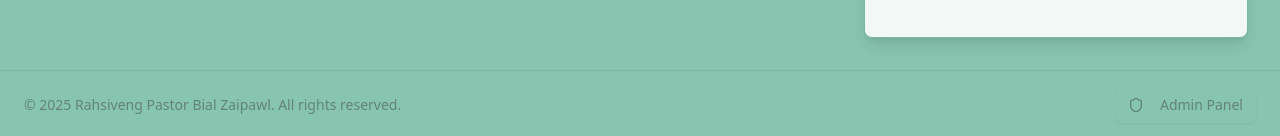
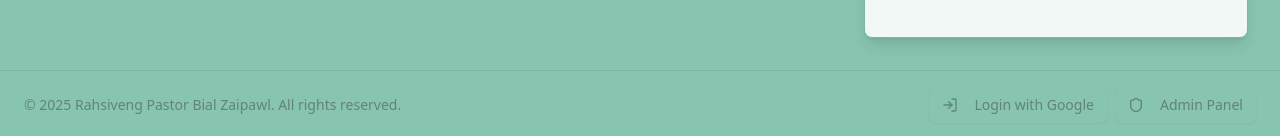
Before and after one commit to koparalte/rahsivengpastorbialzaipawl, a Next.js app: page / in a window 1280 px wide. Shown: the part 1223-1359 px from the top of the page. Built offline with nearby package versions, Linux system fonts and the light colour scheme; no server answers; the database is empty.

Commit message:
now create a login for the main page with an option to login with google account. login and log out button on the bottom of the page

```diff
--- a/src/app/layout.tsx
+++ b/src/app/layout.tsx
@@ -3,6 +3,7 @@ import type {Metadata} from 'next';
 import { Roboto } from 'next/font/google'; // Import Roboto
 import './globals.css';
 import { Toaster } from "@/components/ui/toaster";
+import { AuthProvider } from '@/contexts/auth-context'; // Import AuthProvider
 
 // Configure Roboto
 const roboto = Roboto({
@@ -17,7 +18,7 @@ export const metadata: Metadata = {
   description: 'Zaipawl info',
   manifest: '/manifest.json',
   themeColor: '#98D2C0',
-  icons: '/app_icon.png', // Added this line to reference the new icon
+  icons: '/app_icon.png',
 };
 
 export default function RootLayout({
@@ -27,10 +28,11 @@ export default function RootLayout({
 }>) {
   return (
     <html lang="en">
-      {/* Apply Roboto font variable to the body */}
       <body className={`${roboto.variable} antialiased`}>
-        {children}
-        <Toaster />
+        <AuthProvider> {/* Wrap children with AuthProvider */}
+          {children}
+          <Toaster />
+        </AuthProvider>
       </body>
     </html>
   );
--- a/src/components/layout/footer.tsx
+++ b/src/components/layout/footer.tsx
@@ -4,26 +4,57 @@
 import { useState, useEffect } from 'react';
 import Link from 'next/link';
 import { Button } from '@/components/ui/button';
-import { Shield } from 'lucide-react';
+import { Shield, LogIn, LogOut, UserCircle, Loader2 } from 'lucide-react';
+import { useAuth } from '@/contexts/auth-context';
 
 export function AppFooter() {
   const [currentYear, setCurrentYear] = useState<number | null>(null);
+  const { user, loading: authLoading, loginWithGoogle, logout, authError } = useAuth();
 
   useEffect(() => {
     setCurrentYear(new Date().getFullYear());
   }, []);
 
   return (
-    <footer className="flex flex-col sm:flex-row items-center justify-between py-4 px-6 text-sm text-muted-foreground border-t gap-4 sm:gap-0">
+    <footer className="flex flex-col items-center justify-between py-4 px-6 text-sm text-muted-foreground border-t gap-4 sm:flex-row">
       <span className="text-center sm:text-left">
         © {currentYear !== null ? currentYear : '...'} Rahsiveng Pastor Bial Zaipawl. All rights reserved.
       </span>
+      <div className="flex flex-col sm:flex-row items-center gap-2">
+        {authError && !user && (
+          <span className="text-xs text-destructive mr-2 text-center sm:text-right">
+            Auth Error: {authError.length > 50 ? authError.substring(0, 50) + "..." : authError}
+          </span>
+        )}
+        {authLoading ? (
+          <Button variant="outline" size="sm" disabled className="shadow-sm">
+            <Loader2 className="mr-2 h-4 w-4 animate-spin" />
+            Loading...
+          </Button>
+        ) : user ? (
+          <>
+            <span className="flex items-center text-xs sm:text-sm">
+              <UserCircle className="mr-1.5 h-4 w-4" />
+              {user.displayName || user.email}
+            </span>
+            <Button variant="outline" size="sm" onClick={logout} className="shadow-sm hover:shadow-md transition-shadow">
+              <LogOut className="mr-2 h-4 w-4" />
+              Logout
+            </Button>
+          </>
+        ) : (
+          <Button variant="outline" size="sm" onClick={loginWithGoogle} className="shadow-sm hover:shadow-md transition-shadow">
+            <LogIn className="mr-2 h-4 w-4" />
+            Login with Google
+          </Button>
+        )}
         <Link href="/admin/dashboard">
           <Button variant="outline" size="sm" className="shadow-sm hover:shadow-md transition-shadow">
             <Shield className="mr-2 h-4 w-4" />
             Admin Panel
           </Button>
         </Link>
+      </div>
     </footer>
   );
 }
--- /dev/null
+++ b/src/contexts/auth-context.tsx
@@ -0,0 +1,134 @@
+
+"use client";
+
+import type { User as FirebaseUser } from 'firebase/auth';
+import { onAuthStateChanged } from 'firebase/auth';
+import React, { createContext, useContext, useEffect, useState, type ReactNode } from 'react';
+import { auth, GoogleAuthProvider, signInWithPopup, firebaseSignOut, firebaseInitializationError } from '@/lib/firebase';
+import { useToast } from '@/hooks/use-toast';
+
+interface AuthContextType {
+  user: FirebaseUser | null;
+  loading: boolean;
+  loginWithGoogle: () => Promise<void>;
+  logout: () => Promise<void>;
+  authError: string | null;
+}
+
+const AuthContext = createContext<AuthContextType | undefined>(undefined);
+
+export function AuthProvider({ children }: { children: ReactNode }) {
+  const [user, setUser] = useState<FirebaseUser | null>(null);
+  const [loading, setLoading] = useState(true);
+  const [authError, setAuthError] = useState<string | null>(firebaseInitializationError);
+  const { toast } = useToast();
+
+  useEffect(() => {
+    if (!auth) {
+      setLoading(false);
+      if (!authError) { // Set error only if not already set by initialization
+        setAuthError("Firebase Auth is not available. Please check your Firebase configuration.");
+      }
+      return;
+    }
+    setAuthError(null); // Clear any previous init error if auth is now available
+    const unsubscribe = onAuthStateChanged(auth, (currentUser) => {
+      setUser(currentUser);
+      setLoading(false);
+    }, (error) => {
+      console.error("Auth state change error:", error);
+      setAuthError(error.message);
+      setLoading(false);
+      toast({
+        title: "Authentication Error",
+        description: "Could not verify authentication status.",
+        variant: "destructive",
+      });
+    });
+
+    return () => unsubscribe();
+  }, [toast, authError]);
+
+  const loginWithGoogle = async () => {
+    if (!auth) {
+      toast({
+        title: "Login Error",
+        description: "Firebase Auth is not available.",
+        variant: "destructive",
+      });
+      setAuthError("Firebase Auth is not available for login.");
+      return;
+    }
+    setLoading(true);
+    try {
+      const provider = new GoogleAuthProvider();
+      await signInWithPopup(auth, provider);
+      toast({
+        title: "Login Successful",
+        description: "You've successfully signed in with Google.",
+      });
+      setAuthError(null);
+    } catch (error: any) {
+      console.error("Google login error:", error);
+      let errorMessage = "Failed to sign in with Google. Please try again.";
+      if (error.code === 'auth/popup-closed-by-user') {
+        errorMessage = "Login cancelled. The Google Sign-In popup was closed.";
+      } else if (error.code === 'auth/cancelled-popup-request') {
+        errorMessage = "Login cancelled. Multiple login popups were opened.";
+      }
+      toast({
+        title: "Login Failed",
+        description: errorMessage,
+        variant: "destructive",
+      });
+      setAuthError(errorMessage);
+    } finally {
+      setLoading(false);
+    }
+  };
+
+  const logout = async () => {
+    if (!auth) {
+      toast({
+        title: "Logout Error",
+        description: "Firebase Auth is not available.",
+        variant: "destructive",
+      });
+      setAuthError("Firebase Auth is not available for logout.");
+      return;
+    }
+    setLoading(true);
+    try {
+      await firebaseSignOut(auth);
+      toast({
+        title: "Logged Out",
+        description: "You have been successfully logged out.",
+      });
+      setAuthError(null);
+    } catch (error: any) {
+      console.error("Logout error:", error);
+      toast({
+        title: "Logout Failed",
+        description: error.message || "Failed to log out. Please try again.",
+        variant: "destructive",
+      });
+      setAuthError(error.message);
+    } finally {
+      setLoading(false);
+    }
+  };
+
+  return (
+    <AuthContext.Provider value={{ user, loading, loginWithGoogle, logout, authError }}>
+      {children}
+    </AuthContext.Provider>
+  );
+}
+
+export function useAuth() {
+  const context = useContext(AuthContext);
+  if (context === undefined) {
+    throw new Error('useAuth must be used within an AuthProvider');
+  }
+  return context;
+}
--- a/src/lib/firebase.ts
+++ b/src/lib/firebase.ts
@@ -2,13 +2,19 @@
 
 import { initializeApp, getApp, getApps, type FirebaseApp } from "firebase/app";
 import { getFirestore, type Firestore } from "firebase/firestore";
+import {
+  getAuth,
+  type Auth,
+  GoogleAuthProvider,
+  signInWithPopup,
+  signOut as firebaseSignOut // Renamed to avoid conflict
+} from "firebase/auth";
 
 let app: FirebaseApp | null = null;
 let db: Firestore | null = null;
+let auth: Auth | null = null;
 let firebaseInitializationError: string | null = null;
 
-// Check if NEXT_PUBLIC_FIREBASE_PROJECT_ID is available.
-// This is crucial for Firebase to initialize.
 const projectId = process.env.NEXT_PUBLIC_FIREBASE_PROJECT_ID;
 
 if (projectId && typeof projectId === 'string' && projectId.trim() !== '') {
@@ -19,10 +25,8 @@ if (projectId && typeof projectId === 'string' && projectId.trim() !== '') {
     storageBucket: process.env.NEXT_PUBLIC_FIREBASE_STORAGE_BUCKET,
     messagingSenderId: process.env.NEXT_PUBLIC_FIREBASE_MESSAGING_SENDER_ID,
     appId: process.env.NEXT_PUBLIC_FIREBASE_APP_ID,
-    // measurementId: process.env.NEXT_PUBLIC_FIREBASE_MEASUREMENT_ID, // Optional
   };
 
-  // Ensure all required config values are present (optional: add more checks if needed)
   if (firebaseConfig.apiKey && firebaseConfig.authDomain && firebaseConfig.appId) {
     try {
       if (getApps().length === 0) {
@@ -31,22 +35,33 @@ if (projectId && typeof projectId === 'string' && projectId.trim() !== '') {
         app = getApp();
       }
       db = getFirestore(app);
+      auth = getAuth(app); // Initialize Auth
     } catch (e: any) {
       console.error("Firebase initialization error:", e);
       firebaseInitializationError = e.message || "Failed to initialize Firebase. Check your configuration values in .env.local.";
-      // Ensure app and db are null if initialization failed
       app = null;
       db = null;
+      auth = null;
     }
   } else {
     firebaseInitializationError = "One or more Firebase configuration values (apiKey, authDomain, appId) are missing in .env.local. Please check your Firebase project settings.";
     app = null;
     db = null;
+    auth = null;
   }
 } else {
   firebaseInitializationError = "Firebase Project ID (NEXT_PUBLIC_FIREBASE_PROJECT_ID) is not configured. Please set it up in your .env.local file and restart the server.";
   app = null;
   db = null;
+  auth = null;
 }
 
-export { app, db, firebaseInitializationError };
+export {
+  app,
+  db,
+  auth, // Export auth
+  firebaseInitializationError,
+  GoogleAuthProvider, // Export for use in context
+  signInWithPopup,      // Export for use in context
+  firebaseSignOut       // Export for use in context
+};
```
Lines whose indentation alone changed are shown as unchanged.
